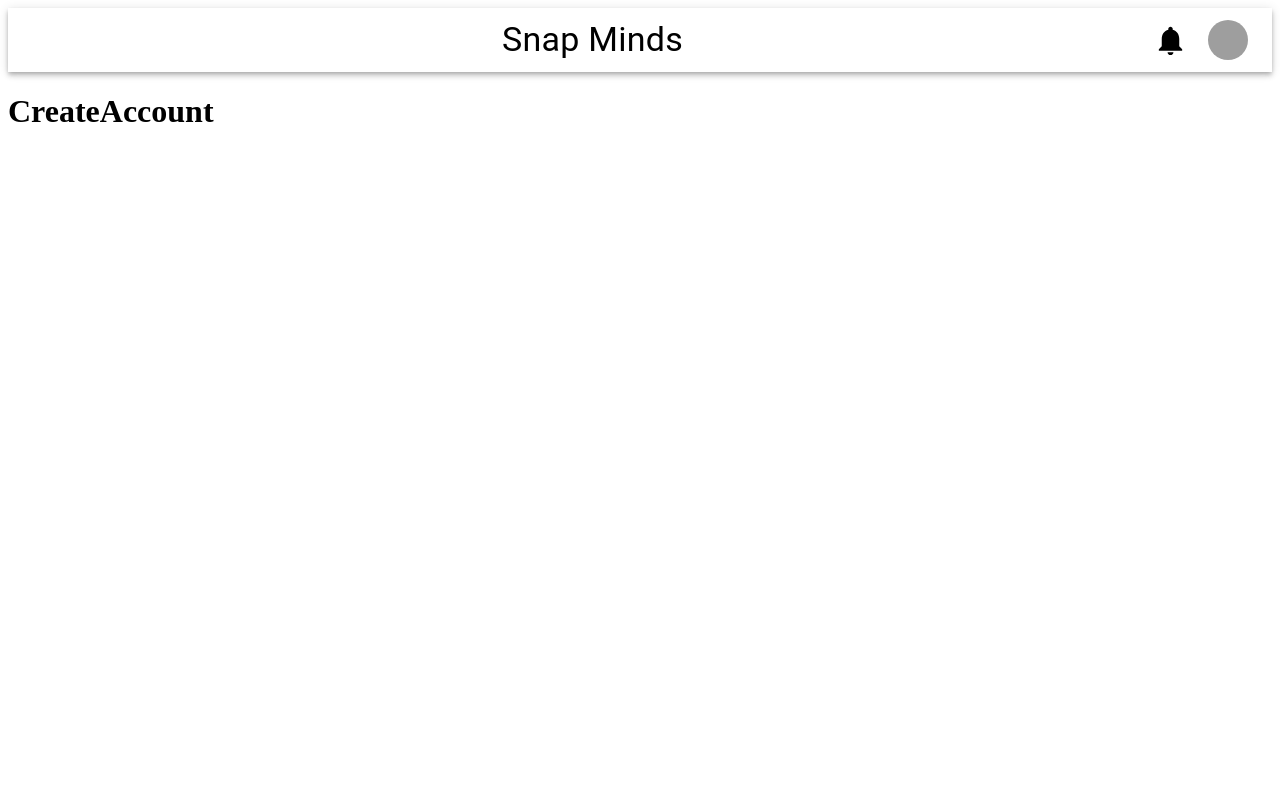
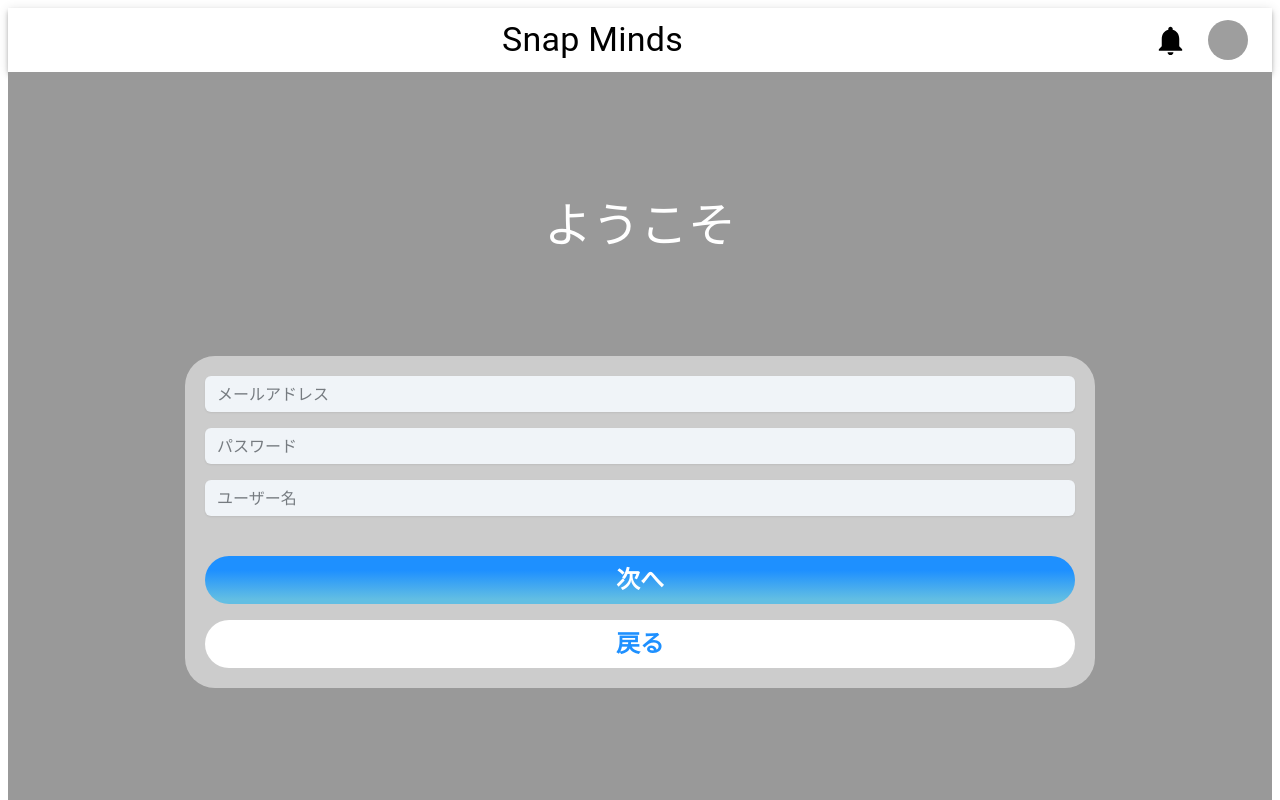
Before and after one commit to Teclub200/SnapMinds_FRONT, a React (Vite) app: page /create-account in a window 1280 px wide. Shown: the top 800 px of the page. Built offline with nearby package versions, Linux system fonts and the light colour scheme; grey boxes are pictures that could not be loaded.

Commit message:
Create signup form1

```diff
--- a/src/components/features/createAccount/CreateAccount.tsx
+++ b/src/components/features/createAccount/CreateAccount.tsx
@@ -1,7 +1,59 @@
+import { Box, Typography, Stack } from "@mui/material";
+import { Input } from "@mui/joy";
+import { MyGradationButton } from "../../common/MyGradationButton";
+
 export const CreateAccount = () => {
   return (
     <div>
-      <h1>CreateAccount</h1>
+      <Box sx={{ flexGrow: 1, backgroundColor: "#999999" }}>
+        <Box
+          sx={{
+            width: "80%",
+            height: "100vh",
+            margin: "auto",
+            paddingTop: "10%",
+            textAlign: "center",
+          }}
+        >
+          <Typography
+            variant="h3"
+            component="div"
+            sx={{ flexGrow: 1, color: "#ffffff" }}
+          >
+            ようこそ
+          </Typography>
+          <Box
+            sx={{
+              flexGrow: 1,
+              marginTop: "10%",
+              width: "90%",
+              marginLeft: "auto",
+              marginRight: "auto",
+              height: "auto",
+              background: "rgba(255, 255, 255, 0.5)",
+              borderRadius: "30px",
+            }}
+          >
+            <Stack direction="column" spacing={2} sx={{ padding: "20px" }}>
+              <Input variant="soft" placeholder="メールアドレス" />
+              <Input variant="soft" placeholder="パスワード" type="password" />
+              <Input variant="soft" placeholder="ユーザー名" />
+            </Stack>
+            <Stack direction="column" spacing={2} sx={{ padding: "20px" }}>
+              <MyGradationButton
+                variant="primary"
+                buttonText="次へ"
+                onClickFunc={() => alert("ボタンが押されました")}
+              />
+              <MyGradationButton
+                variant="secondary"
+                buttonText="戻る"
+                onClickFunc={() => alert("ボタンが押されました")}
+              />
+            </Stack>
+          </Box>
+        </Box>
+      </Box>
     </div>
   );
 };
```
